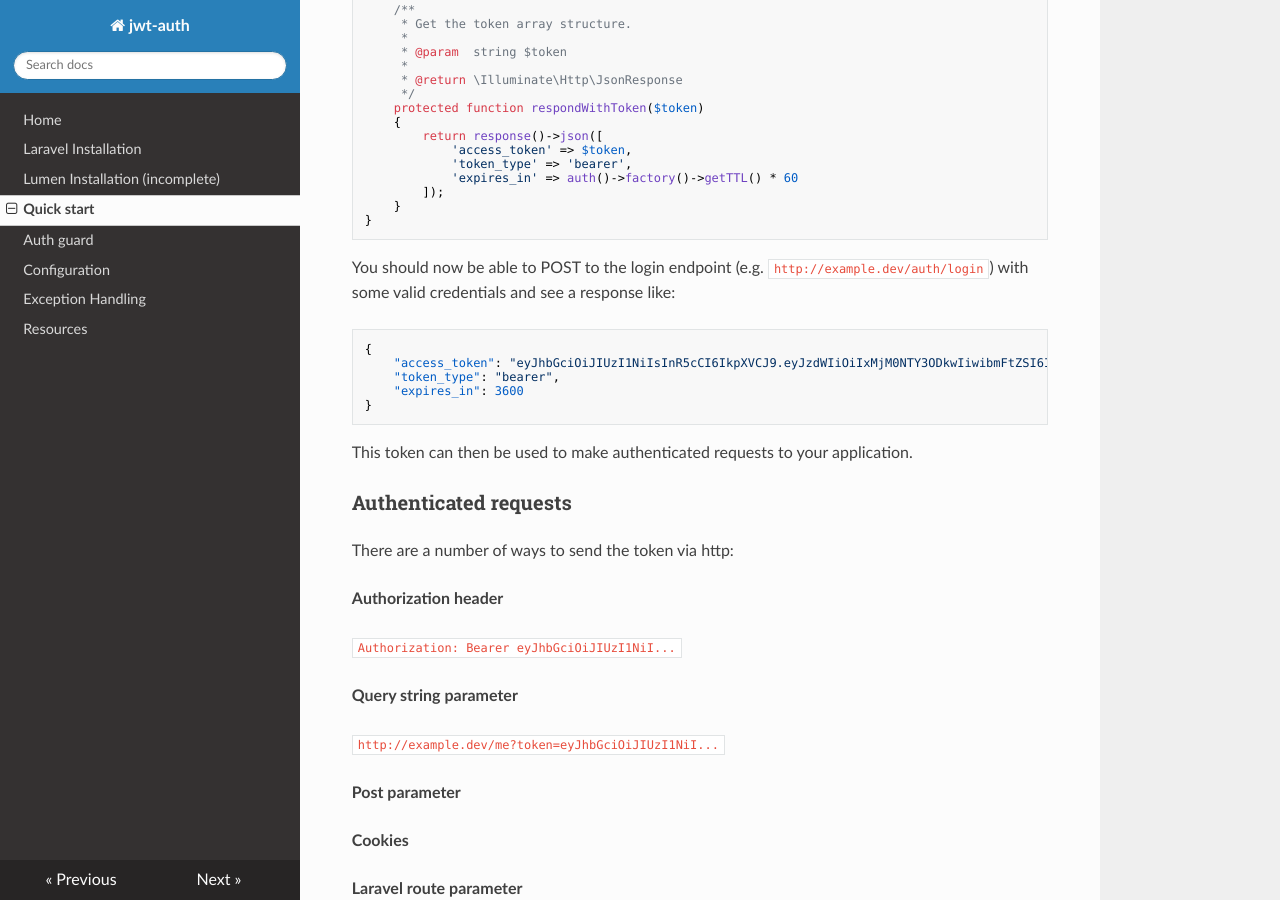
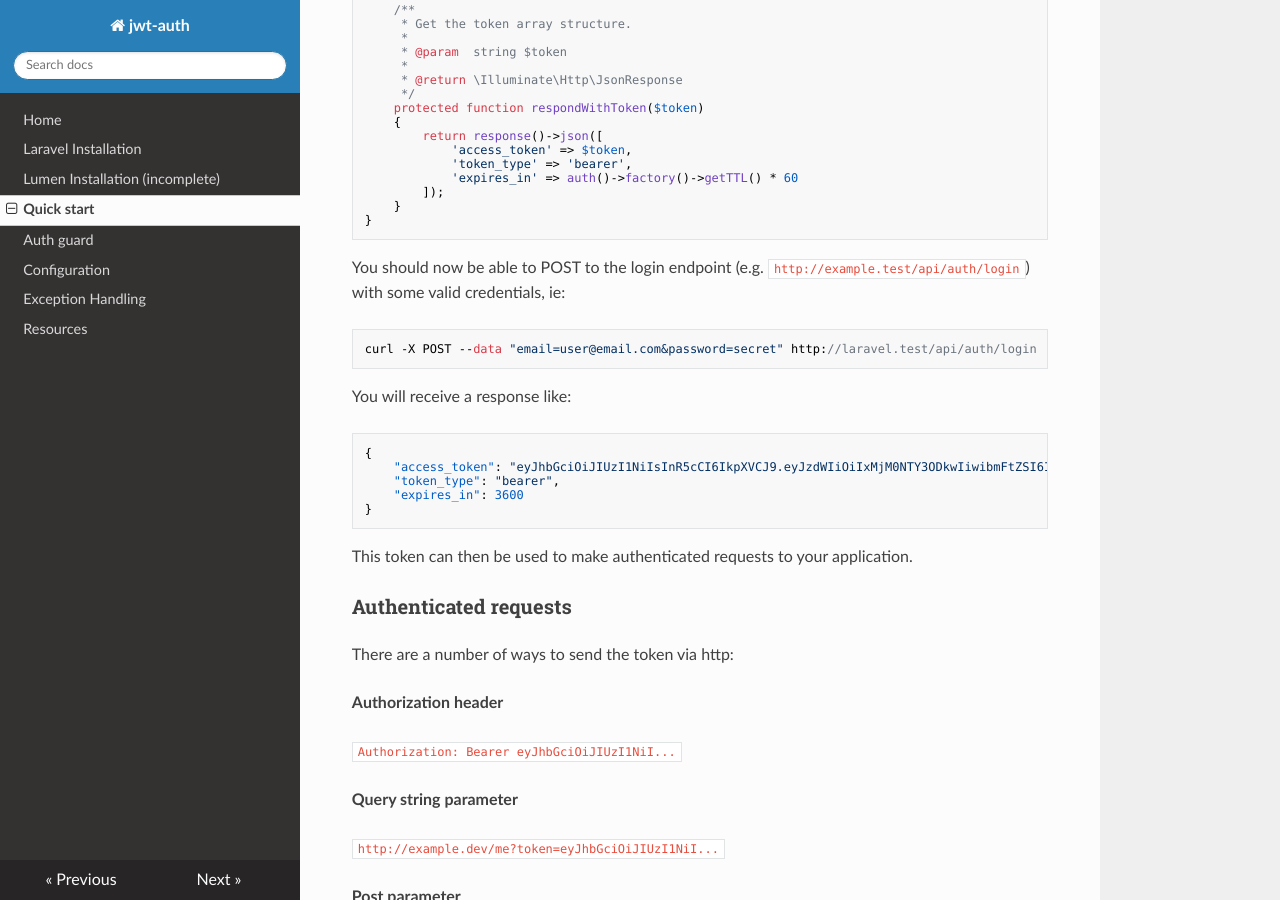
Before and after one commit to tymondesigns/jwt-auth, an MkDocs documentation site: the page built from docs/quick-start.md, in a window 1280 px wide and 900 px high, scrolled down 2949 px. Built offline with MkDocs 1.6.1, drawn with Linux system fonts in a browser that asks for light colours; nearby versions of some CDN libraries; old or Windows-style settings are respelled for this version of MkDocs.

Commit message:
Update quick start docs
- Fix login url
- Add a sample auth request (curl)

````diff
--- a/docs/quick-start.md
+++ b/docs/quick-start.md
@@ -192,8 +192,13 @@ class AuthController extends Controller
 }
 ```
 
-You should now be able to POST to the login endpoint (e.g. `http://example.dev/auth/login`) with some valid
-credentials and see a response like:
+You should now be able to POST to the login endpoint (e.g. `http://example.test/api/auth/login`) with some valid credentials, ie:
+
+```
+curl -X POST --data "email=user@email.com&password=secret" http://laravel.test/api/auth/login
+```
+
+You will receive a response like:
 
 ```json
 {
````
